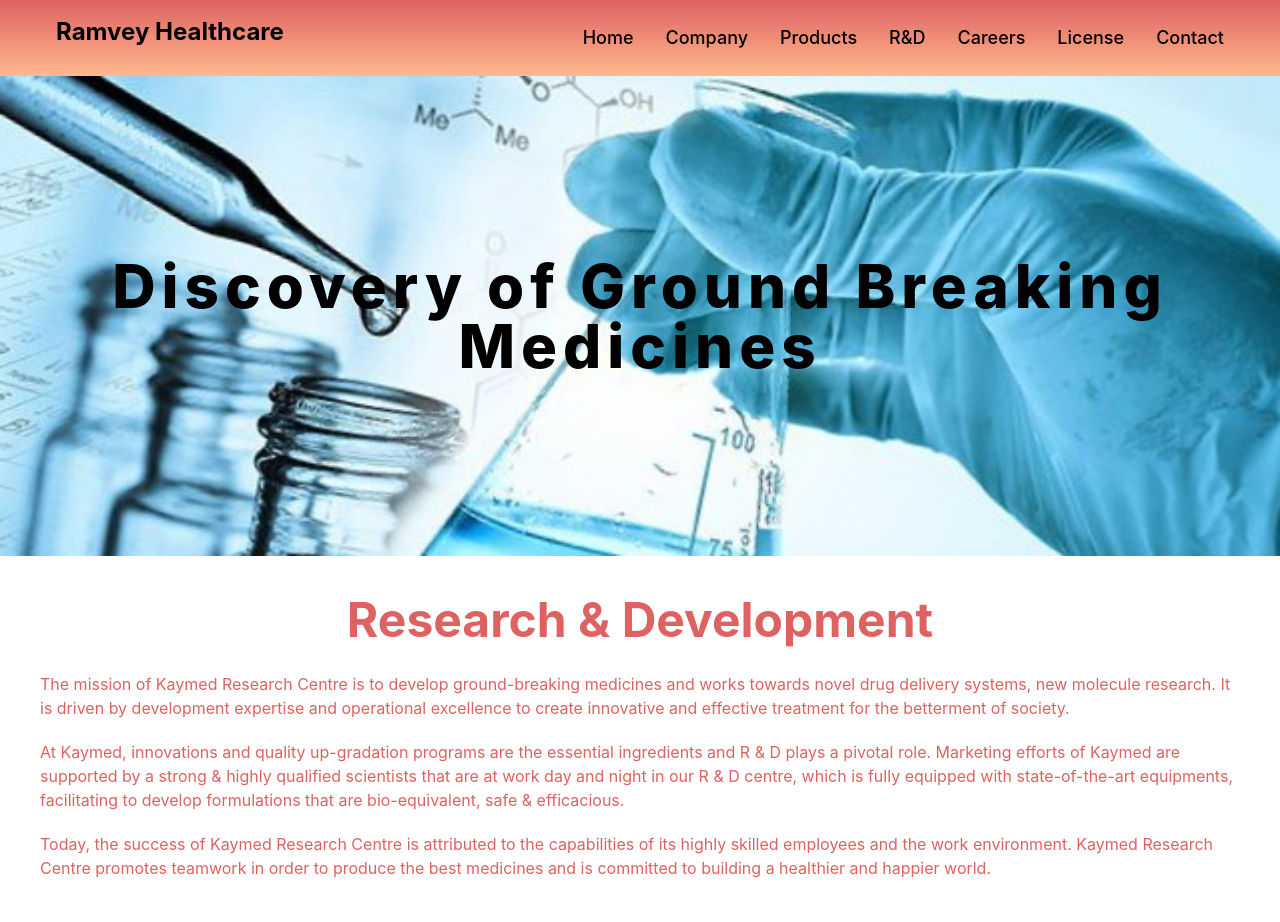
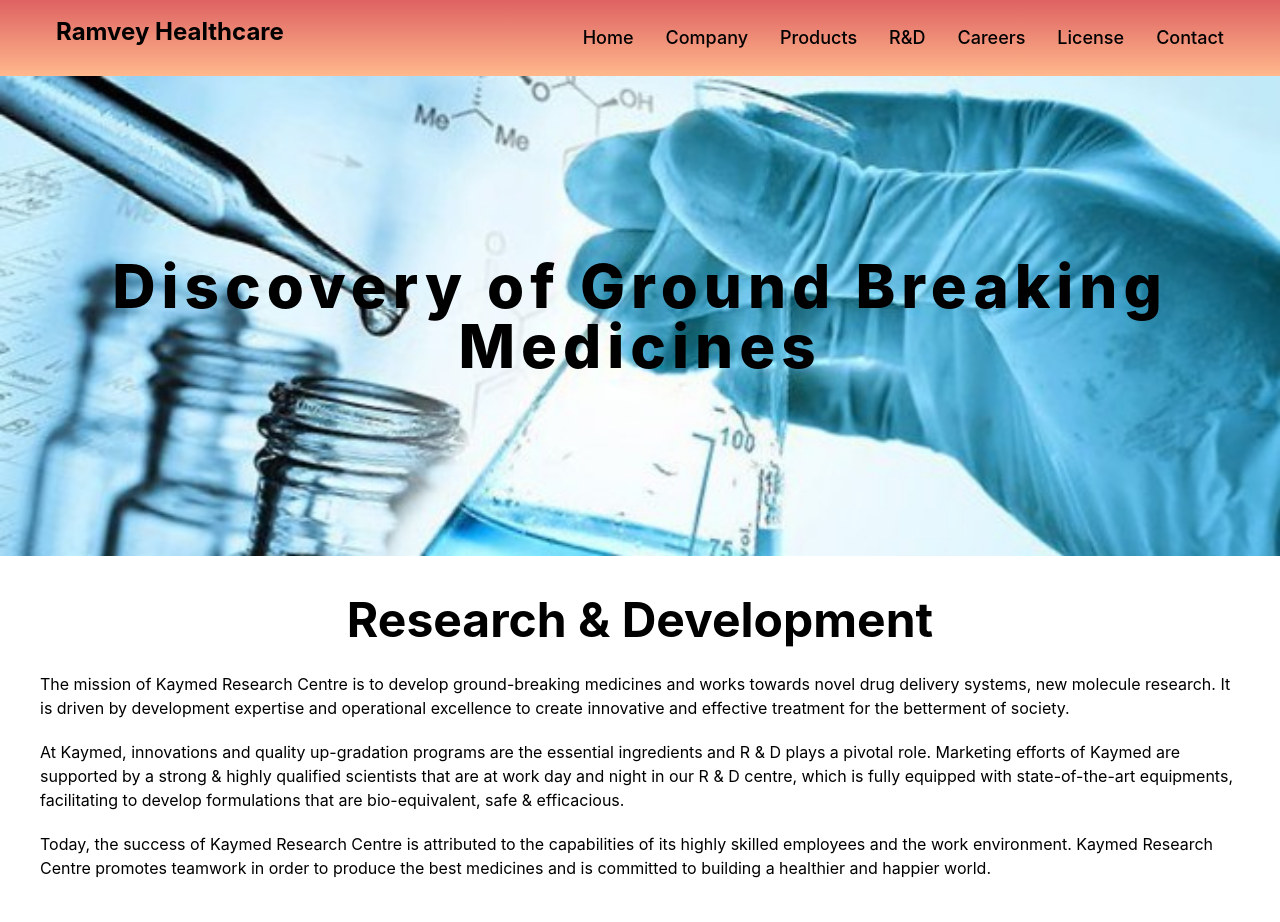
Before and after one commit to Sibananda-Sahu17/Ramvey_Healthcare, a React (Create React App) app: page /rd in a window 1280 px wide. Shown: the top 922 px of the page. Built offline with nearby package versions, Linux system fonts and the light colour scheme.

Commit message:
navbar hover

```diff
--- a/src/App.css
+++ b/src/App.css
@@ -41,7 +41,10 @@
     background-image: linear-gradient(0deg,#ffb88c, #de6262 );
 }
 .grad-color{
-  color:#de6262;
+  color:#000000;
+}
+.grad-carousel-text{
+    color:#e05656;
 }
 .btn-bg-color,.carousel-btn{
   background-color: #de6262 ;
@@ -54,6 +57,9 @@
   background-color: transparent;
   color: black;
 }
+.navbarhover:hover{
+  background-color: rgba(245, 245, 245, 0.267);
+}
 .back-to-top {
   position: fixed;
   bottom: 20px;
--- a/src/Components/Navbar/Navbar.js
+++ b/src/Components/Navbar/Navbar.js
@@ -11,7 +11,7 @@ function Navbar() {
       <Link
         key={id}
         to={url}
-        className="flex mt-2 mb-2 p-4 font-medium text-lg hover:bg-gray-300 rounded-sm ">
+        className="flex mt-2 mb-2 p-4 font-medium text-lg navbarhover rounded-sm ">
         {name}
       </Link>
     );
```
Also changed, not shown: src/Components/Home/Carousel.js (+6 -2 lines).
